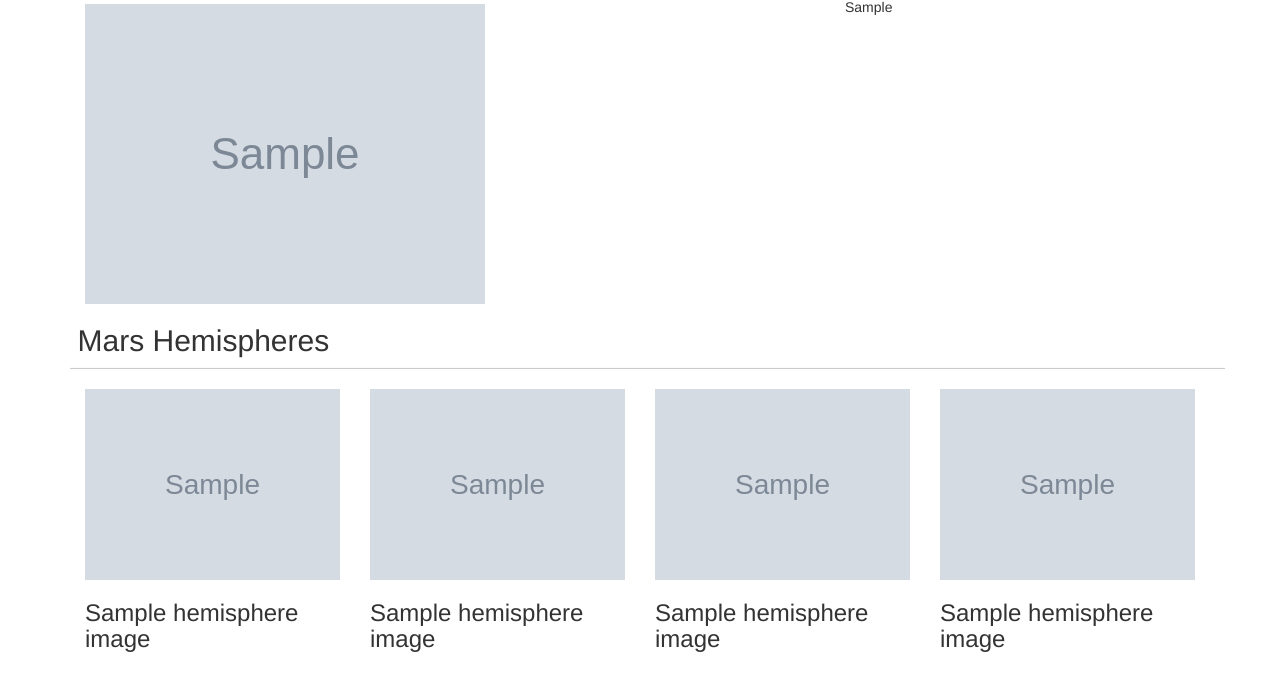
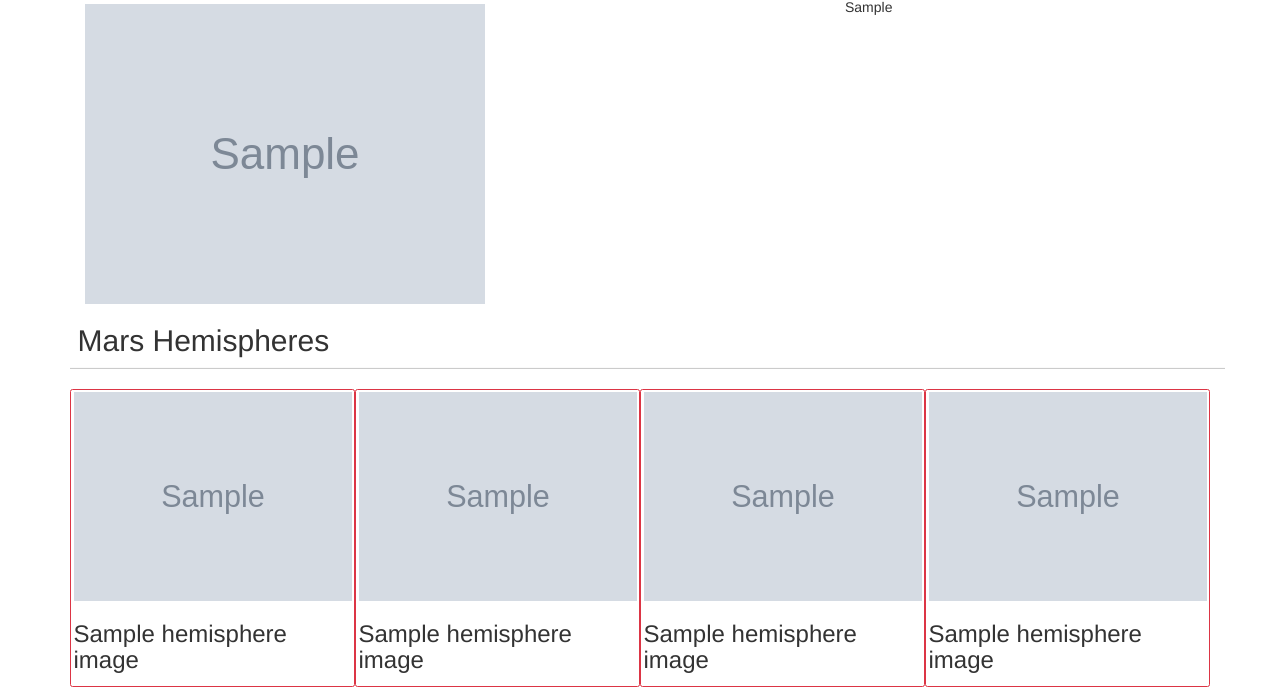
Before and after one commit to sunwoo-kim20/web-scraping-challenge, a Flask app: page / in a window 1280 px wide. Shown: the part 509-1201 px from the top of the page. Before the commit the page ends 1161 px from the top, so only its background shows below. Run offline with Flask 2, Linux system fonts and the light colour scheme; grey boxes marked "Sample" are stand-in pictures; a database or web service that is not in the repository returns one stand-in record (values such as "Sample title"); some libraries are stand-ins or nearby versions.

Commit message:
touched up webpage format

```diff
--- a/Missions-to-Mars/templates/index.html
+++ b/Missions-to-Mars/templates/index.html
@@ -12,7 +12,7 @@
   </head>
 
   <body>
-    <div class="container">
+    <div class="container mb-2">
 
       <div class="jumbotron text-center">
         <h1>Mission to Mars</h1>
@@ -47,22 +47,22 @@
       <div class="row">
         <h2>Mars Hemispheres</h2>
         <hr>
-        <div class="col-3">
+        <div class="col-3 border border-danger rounded p-1">
           <img class = "img-responsive" src={{mars_data.hemisphere_images[0].img_url}} alt="image of Cerberus hemisphere">
           <h3>{{mars_data.hemisphere_images[0].title}}</h3>
         </div>
 
-        <div class="col-3">
+        <div class="col-3 border border-danger rounded p-1">
           <img class = "img-responsive" src={{mars_data.hemisphere_images[1].img_url}} alt="image of Cerberus hemisphere">
           <h3>{{mars_data.hemisphere_images[1].title}}</h3>
         </div>
 
-        <div class="col-3">
+        <div class="col-3 border border-danger rounded p-1">
           <img class = "img-responsive" src={{mars_data.hemisphere_images[2].img_url}} alt="image of Cerberus hemisphere">
           <h3>{{mars_data.hemisphere_images[2].title}}</h3>
         </div>
 
-        <div class="col-3">
+        <div class="col-3 border border-danger rounded p-1">
           <img class = "img-responsive" src={{mars_data.hemisphere_images[3].img_url}} alt="image of Cerberus hemisphere">
           <h3>{{mars_data.hemisphere_images[3].title}}</h3>
         </div>
```
